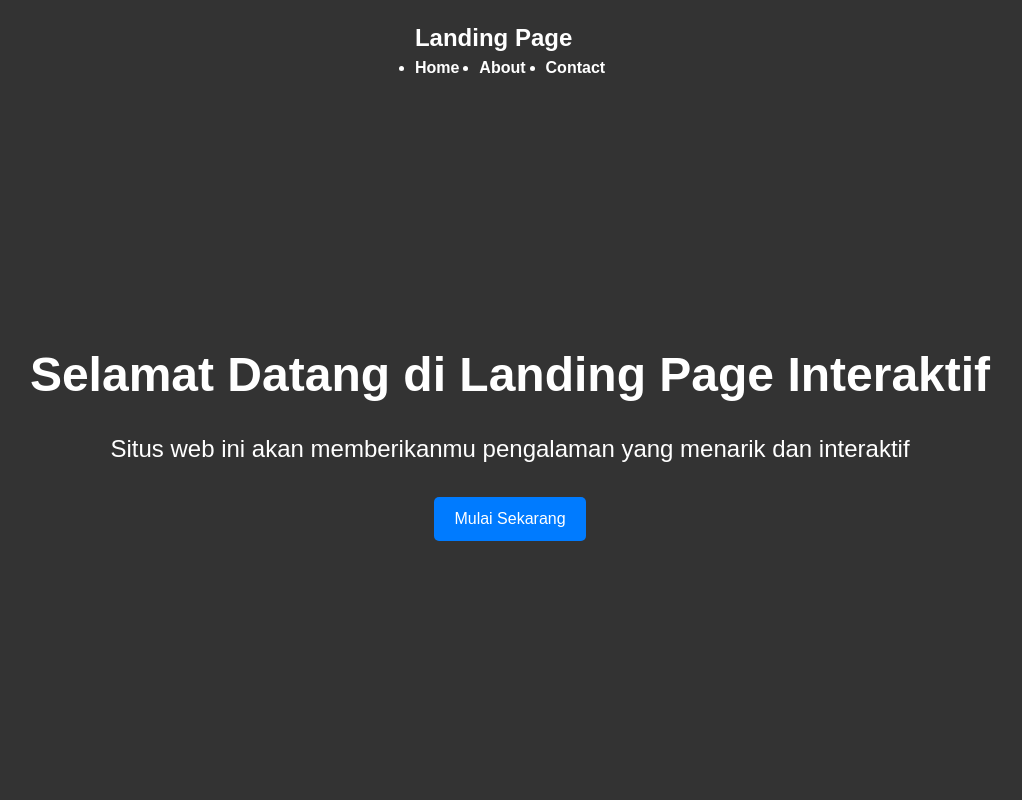
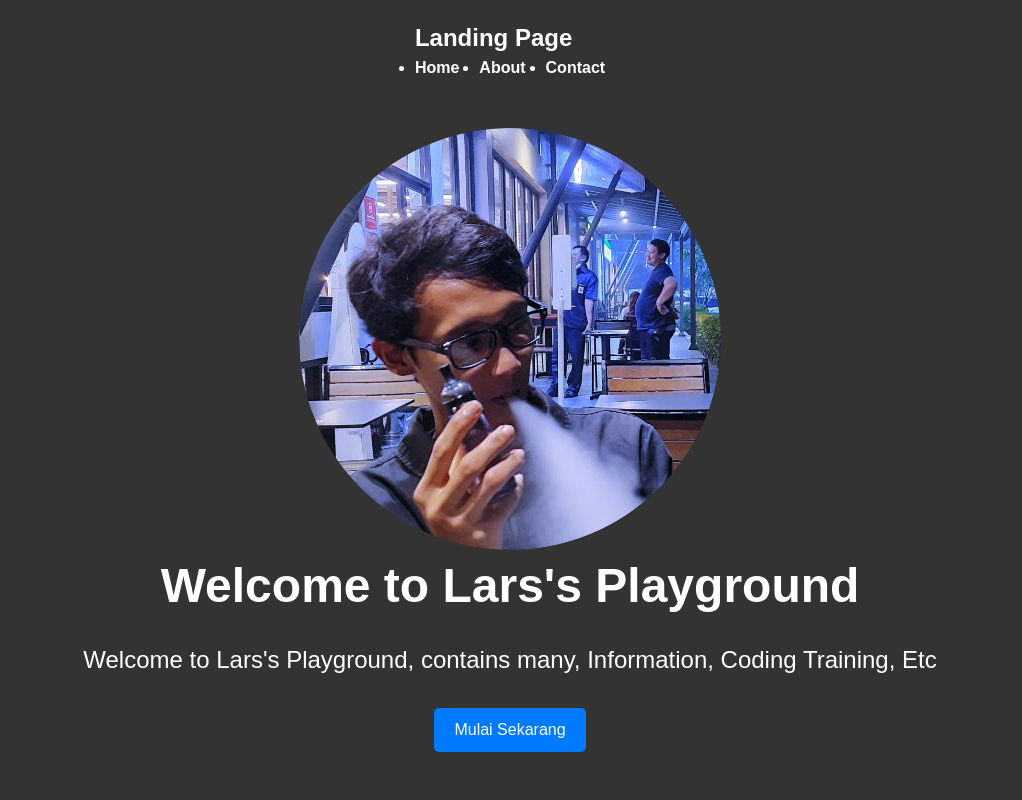
Before and after one commit to ajitular/vigilant-system, a plain HTML site: page index.html in a window 1280 px wide. Shown: the top 800 px of the page, without its empty margins (130-1152 px from the left). Drawn offline with Linux system fonts and the light colour scheme.

Commit message:
Add files via upload

```diff
--- a/index.html
+++ b/index.html
@@ -1,7 +1,7 @@
 <!DOCTYPE html>
 <html>
 <head>
-	<title>Landing Page Interaktif</title>
+	<title>Welcome to Lars's Playground</title>
 	<link rel="stylesheet" href="style.css">
 </head>
 <body>
@@ -19,8 +19,9 @@
 			</div>
 		</nav>
 		<div class="hero">
-			<h1>Selamat Datang di Landing Page Interaktif</h1>
-			<p>Situs web ini akan memberikanmu pengalaman yang menarik dan interaktif</p>
+			<img src="Lars Circle.png" alt="Lars" class="round-img">
+			<h1>Welcome to Lars's Playground</h1>
+			<p>Welcome to Lars's Playground, contains many, Information, Coding Training, Etc</p>
 			<a href="#" class="btn btn-primary">Mulai Sekarang</a>
 		</div>
 	</header>
--- a/style.css
+++ b/style.css
@@ -16,6 +16,10 @@ body {
 	margin: 0 auto;
 	padding: 0 15px;
 }
+.round-img {
+  border-radius: 50%;
+}
+
 
 /* Header Styles */
 header {
```
Also changed, not shown: Lars Circle.png (added).
